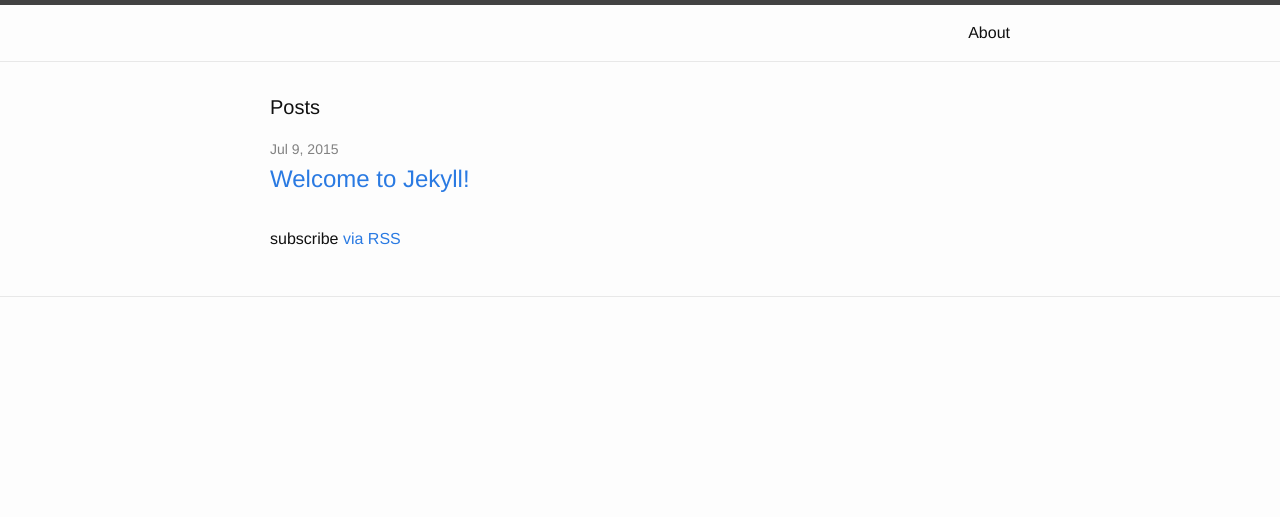
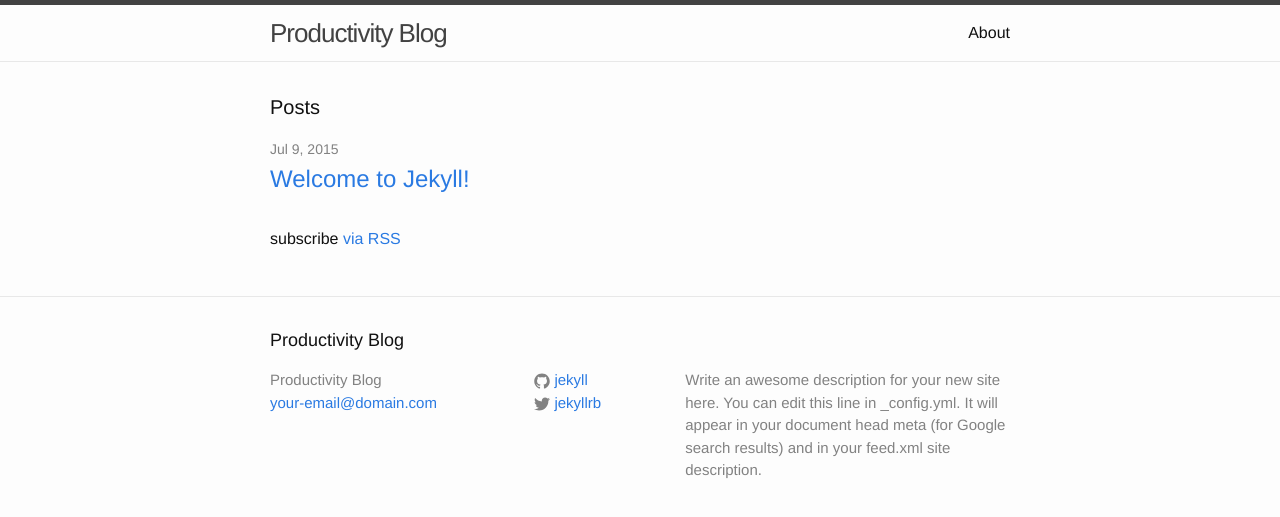
Before and after one commit to nhawkins10/productivity-blog, a Jekyll site: the page built from index.html, in a window 1280 px wide. Shown: the top 517 px of the page. Built offline with Jekyll 4.4.1, drawn with Linux system fonts in a browser that asks for light colours; some of the changed lines change nothing that is shown.

Commit message:
removing auto-generated content

```diff
--- a/_config.yml
+++ b/_config.yml
@@ -1,6 +1,5 @@
-<<<<<<< HEAD
 # Site settings
-title: Your awesome title
+title: Productivity Blog
 email: your-email@domain.com
 description: > # this means to ignore newlines until "baseurl:"
   Write an awesome description for your new site here. You can edit this
@@ -13,82 +12,3 @@
 
 # Build settings
 markdown: kramdown
-=======
-#
-# This file contains configuration flags to customize your site
-#
-
-# Name of your site (displayed in the header)
-name: Your Name
-
-# Short bio or description (displayed in the header)
-description: Web Developer from Somewhere
-
-# URL of your avatar or profile pic (you could use your GitHub profile pic)
-avatar: https://raw.githubusercontent.com/barryclark/jekyll-now/master/images/jekyll-logo.png
-
-#
-# Flags below are optional
-#
-
-# Includes an icon in the footer for each username you enter
-footer-links:
-  dribbble:
-  email:
-  facebook:
-  flickr:
-  github: barryclark/jekyll-now
-  instagram:
-  linkedin:
-  pinterest:
-  rss: # just type anything here for a working RSS icon, make sure you set the "url" above!
-  twitter: jekyllrb
-  stackoverflow: # your stackoverflow profile, e.g. "users/50476/bart-kiers"
-  youtube: # channel/<your_long_string> or user/<user-name>
-  googleplus: # anything in your profile username that comes after plus.google.com/
-
-
-# Enter your Disqus shortname (not your username) to enable commenting on posts
-# You can find your shortname on the Settings page of your Disqus account
-disqus:
-
-# Enter your Google Analytics web tracking code (e.g. UA-2110908-2) to activate tracking
-google_analytics:
-
-# Your website URL (e.g. http://barryclark.github.io or http://www.barryclark.co)
-# Used for Sitemap.xml and your RSS feed
-url:
-
-# If you're hosting your site at a Project repository on GitHub pages
-# (http://yourusername.github.io/repository-name)
-# and NOT your User repository (http://yourusername.github.io)
-# then add in the baseurl here, like this: "/repository-name"
-baseurl: ""
-
-#
-# !! You don't need to change any of the configuration flags below !!
-#
-
-markdown: redcarpet
-highlighter: pygments
-permalink: /:title/
-
-# The release of Jekyll Now that you're using
-version: v1.1.0
-
-# Set the Sass partials directory, as we're using @imports
-sass:
-  style: :expanded # You might prefer to minify using :compressed
-
-# Use the following plug-ins
-gems:
-  - jekyll-sitemap # Create a sitemap using the official Jekyll sitemap gem
-
-# Exclude these files from your production _site
-exclude:
-    - Gemfile
-    - Gemfile.lock
-    - LICENSE
-    - README.md
-    - CNAME
->>>>>>> 79126cd5148c86d2b481b74b5baab4e738445bd5
```
